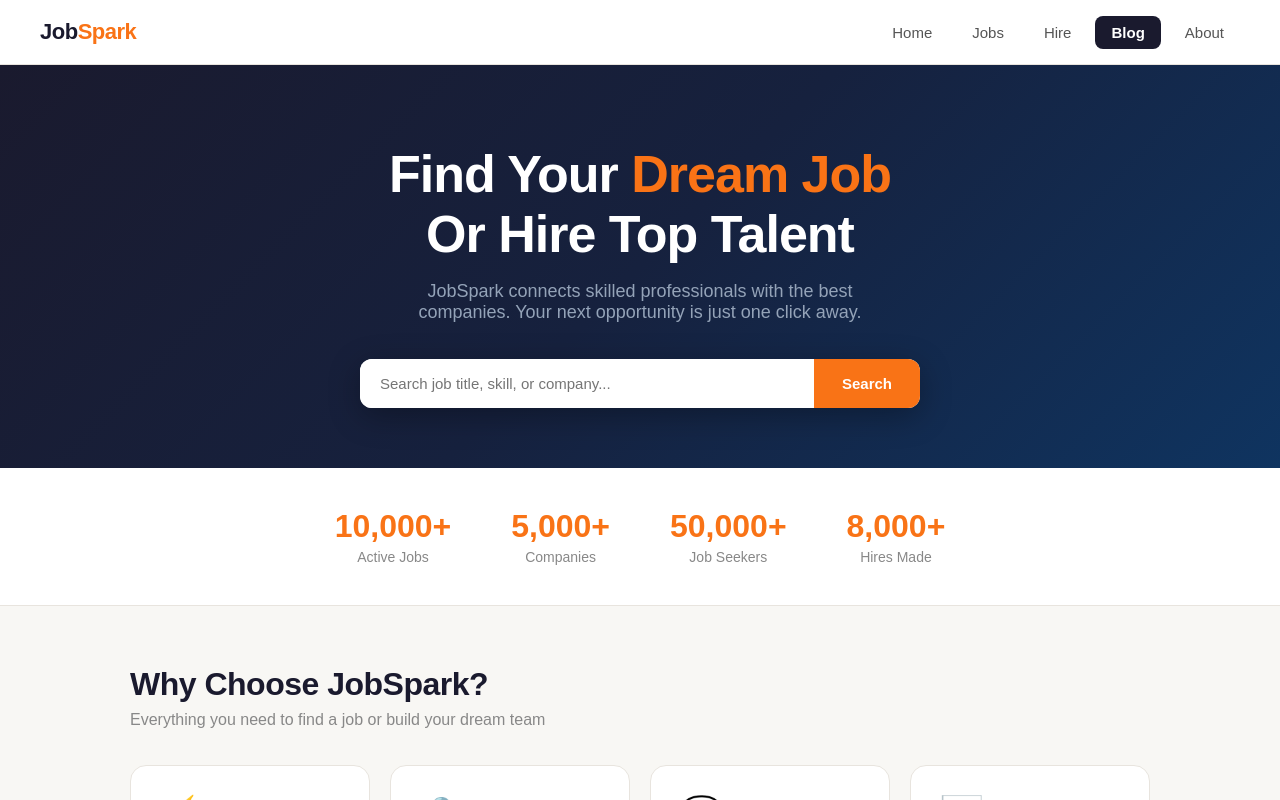
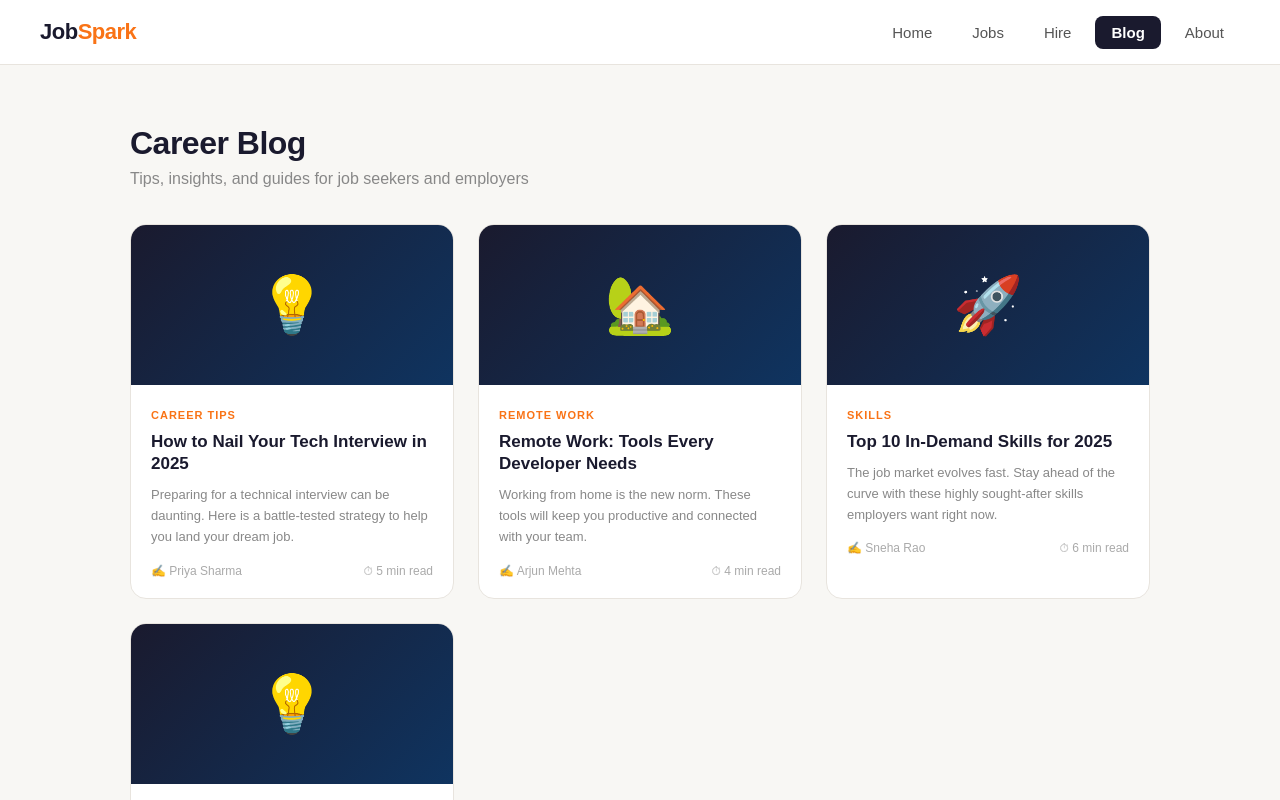
Before and after one commit to omsamurai/vacancy, a React (Create React App) app in the folder frontend/: page / in a window 1280 px wide. Both pictures are taken after a click on the button "Blog". Shown: the top 800 px of the page. Built offline with nearby package versions, Linux system fonts and the light colour scheme.

Commit message:
feat: added Blog page with artical

```diff
--- a/frontend/src/App.js
+++ b/frontend/src/App.js
@@ -3,6 +3,7 @@ import Navbar from "./components/Navbar";
 import Home from "./pages/Home";
 import Jobs from "./pages/Jobs";
 import Hire from "./pages/Hire";
+import Blog from "./pages/Blog";
 
 function App() {
   const [page, setPage] = useState("Home");
@@ -12,6 +13,7 @@ function App() {
       case "Home": return <Home setPage={setPage} />;
       case "Jobs": return <Jobs />;
       case "Hire": return <Hire />;
+      case "Blog": return <Blog />;
       default:     return <Home setPage={setPage} />;
     }
   }
--- a/frontend/src/data/mockData.js
+++ b/frontend/src/data/mockData.js
@@ -1,6 +1,48 @@
 // This is fake data to test our UI
 // Later we'll replace this with real data from our Node.js API
 // via: fetch("http://localhost:5000/api/jobs")
+export const MOCK_BLOGS = [
+  {
+    id: 1,
+    title: "How to Nail Your Tech Interview in 2025",
+    author: "Priya Sharma",
+    date: "Feb 10, 2025",
+    readTime: "5 min",
+    category: "Career Tips",
+    excerpt: "Preparing for a technical interview can be daunting. Here is a battle-tested strategy to help you land your dream job.",
+    content: "Start by understanding the job description thoroughly. Research the company, its tech stack, and recent news. Practice coding problems on platforms like LeetCode daily. Focus on data structures, algorithms, and system design. Do at least 3 mock interviews with friends or online tools. On the day, communicate your thought process clearly — interviewers care how you think, not just the answer.",
+  },
+  {
+    id: 2,
+    title: "Remote Work: Tools Every Developer Needs",
+    author: "Arjun Mehta",
+    date: "Feb 5, 2025",
+    readTime: "4 min",
+    category: "Remote Work",
+    excerpt: "Working from home is the new norm. These tools will keep you productive and connected with your team.",
+    content: "Use Slack or Discord for team communication. Notion or Confluence for documentation. GitHub for version control. Figma for design collaboration. Zoom or Google Meet for video calls. A good noise-cancelling headset and a stable internet connection are non-negotiable. Set up a dedicated workspace and stick to a routine to maintain work-life balance.",
+  },
+  {
+    id: 3,
+    title: "Top 10 In-Demand Skills for 2025",
+    author: "Sneha Rao",
+    date: "Jan 28, 2025",
+    readTime: "6 min",
+    category: "Skills",
+    excerpt: "The job market evolves fast. Stay ahead of the curve with these highly sought-after skills employers want right now.",
+    content: "1. AI and Machine Learning basics. 2. Cloud computing (AWS, Azure, GCP). 3. React or Next.js for frontend. 4. Node.js or Python for backend. 5. DevOps and CI/CD pipelines. 6. Cybersecurity fundamentals. 7. Data analysis with SQL and Python. 8. Communication and remote collaboration. 9. Product thinking. 10. Prompt engineering for AI tools.",
+  },
+  {
+    id: 4,
+    title: "Building Your Portfolio as a Fresher",
+    author: "Karan Patel",
+    date: "Jan 20, 2025",
+    readTime: "7 min",
+    category: "Career Tips",
+    excerpt: "No experience? No problem. Here is how to build a compelling portfolio that gets you noticed as a beginner.",
+    content: "Start with 3 solid projects that solve real problems. Host them on GitHub and deploy them live using Vercel or Netlify. Write a clean README for each project explaining what it does and how to run it. Build a personal portfolio website showcasing your projects, skills, and contact info. Contribute to open source even in small ways. Consistency beats perfection — ship projects regularly.",
+  },
+];
 
 export const MOCK_JOBS = [
   {
--- /dev/null
+++ b/frontend/src/pages/Blog.js
@@ -0,0 +1,214 @@
+import { useState } from "react";
+import { MOCK_BLOGS } from "../data/mockData";
+
+// Category emoji map for visual variety
+const CATEGORY_EMOJI = {
+  "Career Tips": "💡",
+  "Remote Work": "🏡",
+  "Skills": "🚀",
+};
+
+function Blog() {
+
+  // null means show the list
+  // if a blog object is selected, show the full article
+  const [selected, setSelected] = useState(null);
+
+  // ── FULL ARTICLE VIEW ──
+  if (selected) {
+    return (
+      <div style={styles.articleSection}>
+
+        {/* Back button returns to blog list */}
+        <button
+          onClick={() => setSelected(null)}
+          style={styles.backBtn}
+        >
+          ← Back to Blog
+        </button>
+
+        <span style={styles.category}>{selected.category}</span>
+
+        <h1 style={styles.articleTitle}>{selected.title}</h1>
+
+        <div style={styles.articleMeta}>
+          ✍️ {selected.author} &nbsp;·&nbsp;
+          📅 {selected.date} &nbsp;·&nbsp;
+          ⏱ {selected.readTime} read
+        </div>
+
+        <p style={styles.articleContent}>{selected.content}</p>
+
+      </div>
+    );
+  }
+
+  // ── BLOG LIST VIEW ──
+  return (
+    <div style={styles.section}>
+
+      <h2 style={styles.title}>Career Blog</h2>
+      <p style={styles.sub}>
+        Tips, insights, and guides for job seekers and employers
+      </p>
+
+      {/* Blog Cards Grid */}
+      <div style={styles.grid}>
+        {MOCK_BLOGS.map(blog => (
+          <BlogCard
+            key={blog.id}
+            blog={blog}
+            onClick={() => setSelected(blog)}
+          />
+        ))}
+      </div>
+
+    </div>
+  );
+}
+
+// ─────────────────────────────────────────
+// BLOG CARD COMPONENT
+// Reusable card for each blog post
+// ─────────────────────────────────────────
+function BlogCard({ blog, onClick }) {
+  return (
+    <div style={styles.card} onClick={onClick}>
+
+      {/* Colored banner with emoji */}
+      <div style={styles.banner}>
+        <span style={styles.bannerEmoji}>
+          {CATEGORY_EMOJI[blog.category] || "📝"}
+        </span>
+      </div>
+
+      <div style={styles.cardBody}>
+        <span style={styles.category}>{blog.category}</span>
+        <h3 style={styles.cardTitle}>{blog.title}</h3>
+        <p style={styles.excerpt}>{blog.excerpt}</p>
+        <div style={styles.cardMeta}>
+          <span>✍️ {blog.author}</span>
+          <span>⏱ {blog.readTime} read</span>
+        </div>
+      </div>
+
+    </div>
+  );
+}
+
+// ─────────────────────────────────────────
+// STYLES
+// ─────────────────────────────────────────
+const styles = {
+  // Blog list
+  section: {
+    padding: "60px 40px",
+    maxWidth: "1100px",
+    margin: "0 auto",
+  },
+  title: {
+    fontSize: "32px",
+    fontWeight: 800,
+    marginBottom: "8px",
+    color: "#1a1a2e",
+    letterSpacing: "-0.5px",
+  },
+  sub: {
+    color: "#888888",
+    marginBottom: "36px",
+    fontSize: "16px",
+  },
+  grid: {
+    display: "grid",
+    gridTemplateColumns: "repeat(auto-fill, minmax(280px, 1fr))",
+    gap: "24px",
+  },
+
+  // Blog card
+  card: {
+    background: "#ffffff",
+    borderRadius: "16px",
+    overflow: "hidden",
+    border: "1px solid #e8e4de",
+    cursor: "pointer",
+    transition: "transform 0.2s",
+  },
+  banner: {
+    height: "160px",
+    background: "linear-gradient(135deg, #1a1a2e, #0f3460)",
+    display: "flex",
+    alignItems: "center",
+    justifyContent: "center",
+  },
+  bannerEmoji: {
+    fontSize: "56px",
+  },
+  cardBody: {
+    padding: "20px",
+  },
+  category: {
+    fontSize: "11px",
+    fontWeight: 700,
+    color: "#f97316",
+    textTransform: "uppercase",
+    letterSpacing: "1px",
+  },
+  cardTitle: {
+    fontSize: "17px",
+    fontWeight: 700,
+    margin: "8px 0 10px",
+    lineHeight: 1.3,
+    color: "#1a1a2e",
+  },
+  excerpt: {
+    fontSize: "13px",
+    color: "#888888",
+    lineHeight: 1.6,
+    marginBottom: "16px",
+  },
+  cardMeta: {
+    display: "flex",
+    justifyContent: "space-between",
+    fontSize: "12px",
+    color: "#aaaaaa",
+  },
+
+  // Full article view
+  articleSection: {
+    padding: "60px 40px",
+    maxWidth: "720px",
+    margin: "0 auto",
+  },
+  backBtn: {
+    border: "none",
+    background: "none",
+    color: "#f97316",
+    fontWeight: 700,
+    cursor: "pointer",
+    fontSize: "15px",
+    marginBottom: "24px",
+    padding: 0,
+  },
+  articleTitle: {
+    fontSize: "36px",
+    fontWeight: 900,
+    margin: "12px 0",
+    letterSpacing: "-0.5px",
+    color: "#1a1a2e",
+    lineHeight: 1.2,
+  },
+  articleMeta: {
+    color: "#888888",
+    fontSize: "14px",
+    marginBottom: "32px",
+    paddingBottom: "24px",
+    borderBottom: "1px solid #e8e4de",
+  },
+  articleContent: {
+    fontSize: "16px",
+    lineHeight: 1.9,
+    color: "#444444",
+  },
+};
+
+export default Blog;
```
